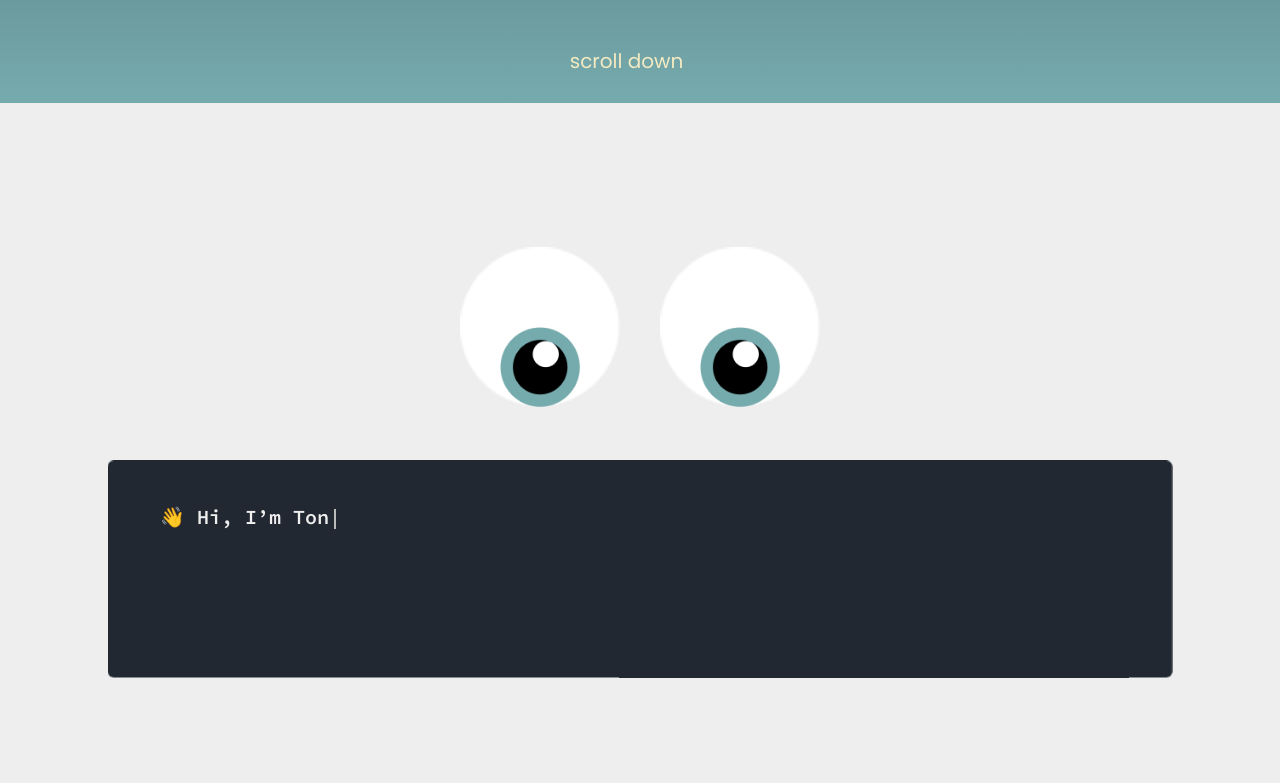
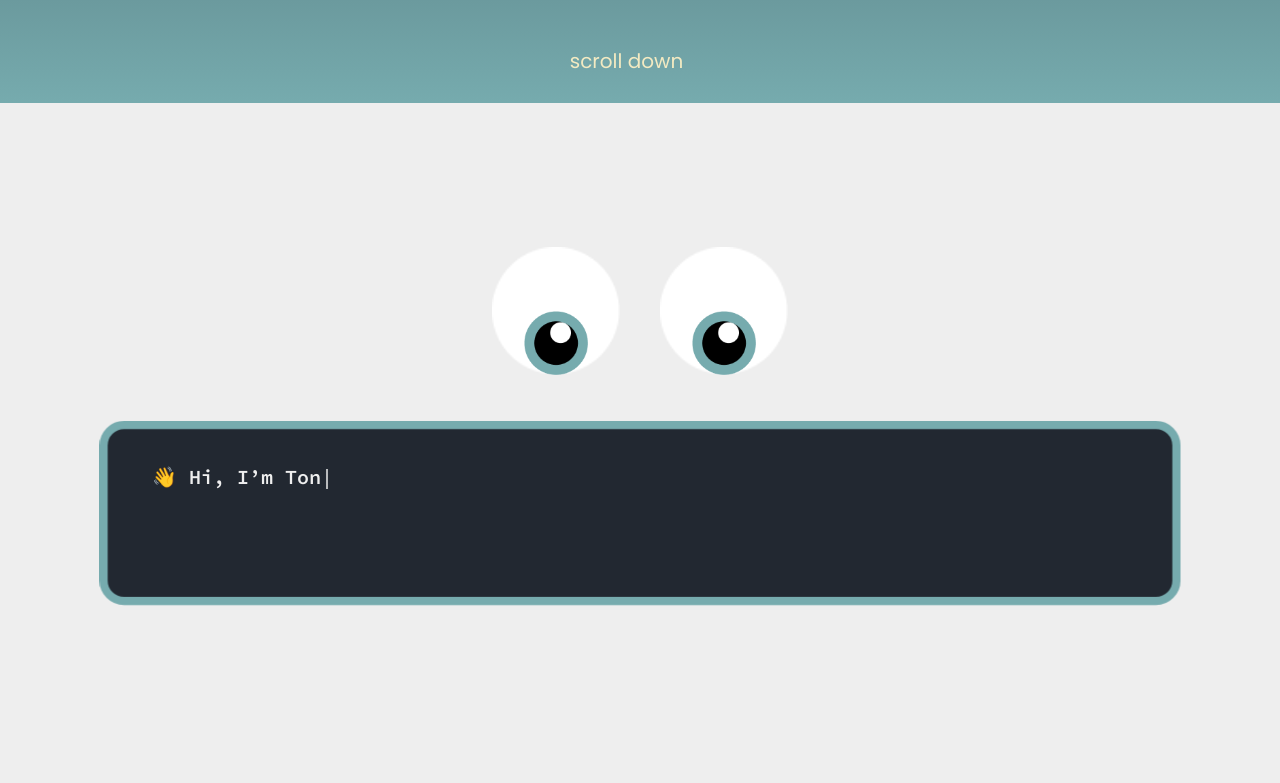
Before and after one commit to Zlatonn/zlatonn.dev, a React (Vite) app: page / in a window 1280 px wide. Shown: the part 697-1480 px from the top of the page. Built offline with nearby package versions, Linux system fonts and the light colour scheme; a web font is replaced by a local one.

Commit message:
🎨 style: create border box
- to display mouth BoxContent
- to adjust BoxContent layout

```diff
--- a/src/components/about/BoxContent.tsx
+++ b/src/components/about/BoxContent.tsx
@@ -55,12 +55,14 @@ const BoxContent = ({ paragraphs }: Props) => {
     });
   });
   return (
-    <div className="relative m-8 px-5 pt-5 pb-20 md:m-14 md:px-8 md:pt-8 md:pb-28 lg:px-10 lg:pt-10 lg:pb-36">
-      <div className="relative text-light font-code font-semibold text-left text-sm sm:text-base md:text-xl 2xl:text-2xl z-[1]">
-        <span ref={textRef}></span>
-        <span ref={cursorRef}>|</span>
+    <div>
+      <div className="relative m-8 px-5 pt-5 pb-20 md:m-12 md:px-8 md:pt-8 md:pb-24 lg:px-10 lg:pt-10 lg:pb-28">
+        <div className="relative text-light font-code font-semibold text-left text-sm sm:text-base md:text-xl 2xl:text-2xl z-[1]">
+          <span ref={textRef}></span>
+          <span ref={cursorRef}>|</span>
+        </div>
+        <div ref={boxRef} className="absolute inset-0 bg-secondary rounded-3xl border-8 border-primary"></div>
       </div>
-      <div ref={boxRef} className="absolute inset-0 bg-secondary rounded-md"></div>
     </div>
   );
 };
--- a/src/pages/About.tsx
+++ b/src/pages/About.tsx
@@ -7,12 +7,12 @@ import { paragraphs } from "@/contents/AboutContent";
 const About = () => {
   return (
     <PageContainer className="bg-light">
-      <div className="max-w-6xl mx-auto flex flex-col py-24 md:py-36  ">
+      <div className="max-w-6xl mx-auto flex flex-col pt-24 md:pt-36">
         <div className="flex justify-center items-center gap-5 md:gap-10">
-          <div className="w-24 md:w-40">
+          <div className="w-24 md:w-32">
             <EyeBlink />
           </div>
-          <div className="w-24 md:w-40">
+          <div className="w-24 md:w-32">
             <EyeBlink />
           </div>
         </div>
```
